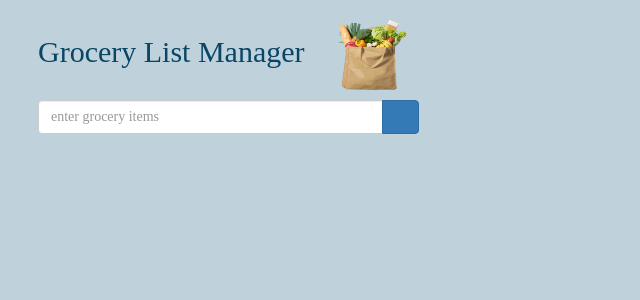
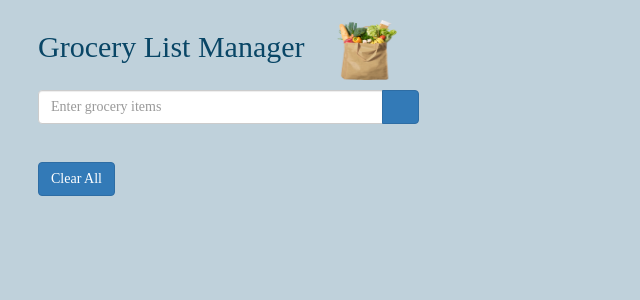
Before and after one commit to rupalidashore/AngularGrocery, an Angular app: page / in a window 1280 px wide. Shown: the top 300 px of the page, without its empty margins (0-640 px from the left). Built offline with nearby package versions, Linux system fonts and the light colour scheme; a web font is replaced by a local one.

Commit message:
added clear all functionality

```diff
--- a/src/app/grocery/grocery.component.html
+++ b/src/app/grocery/grocery.component.html
@@ -1,12 +1,12 @@
 <div  >
     <h2 style="color:#094666;"> Grocery List Manager
-        <img src="../../assets/grocery-bag-image-with-food.png" alt="grocery bag image" width="70" height="70">
+        <img src="../../assets/grocery-bag-image-with-food.png" alt="grocery bag image" width="60" height="60">
     </h2>
 
     <div class="row">
         <div class="col-xs-6 col-md-4">
             <div class="input-group">
-                <input type="text" class="form-control" placeholder="enter grocery items" id="txtSearch" [(ngModel)]="task.name" />
+                <input type="text" class="form-control" placeholder="Enter grocery items" id="txtSearch" [(ngModel)]="task.name" />
                 <div class="input-group-btn">
                     <button class="btn btn-primary" type="button"(click)="onClick()">
         <span class="glyphicon glyphicon-ok"></span>
@@ -38,17 +38,9 @@
 
     <span (click)="onStrike(task)" [ngClass]="{'strike': task.strike}"> {{ task.name }} </span>
     <!-- <span (click)="onEdit(task)" class="glyphicon glyphicon-pencil floatright"></span> -->
-
-
-
-
-
-
     <span (click)="onDelete(task)"class="glyphicon glyphicon-remove floatright paddingLeft"></span>
 
-
-
-
-</li>
+   </li>
   </ul>
+  <button ion-button clear (click)="clear()" class="btn btn-primary">Clear All</button>
 </div>
--- a/src/app/grocery/grocery.component.ts
+++ b/src/app/grocery/grocery.component.ts
@@ -52,4 +52,8 @@ onStrike(item:any){
     }
   }
 }
+
+public clear(): void {
+  this.tasks = [];
 }
+}
```
